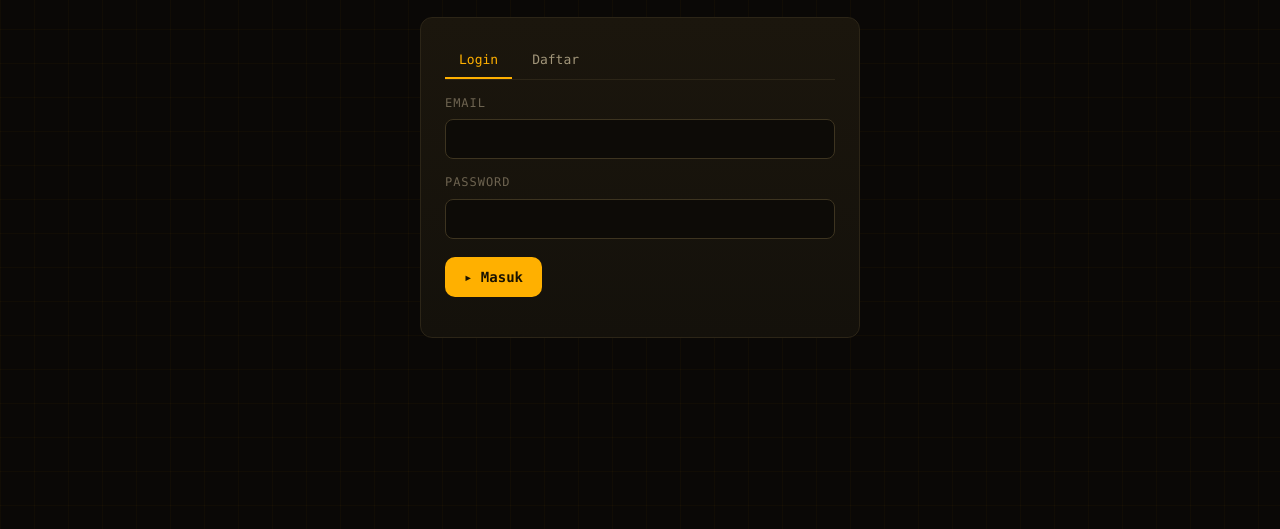
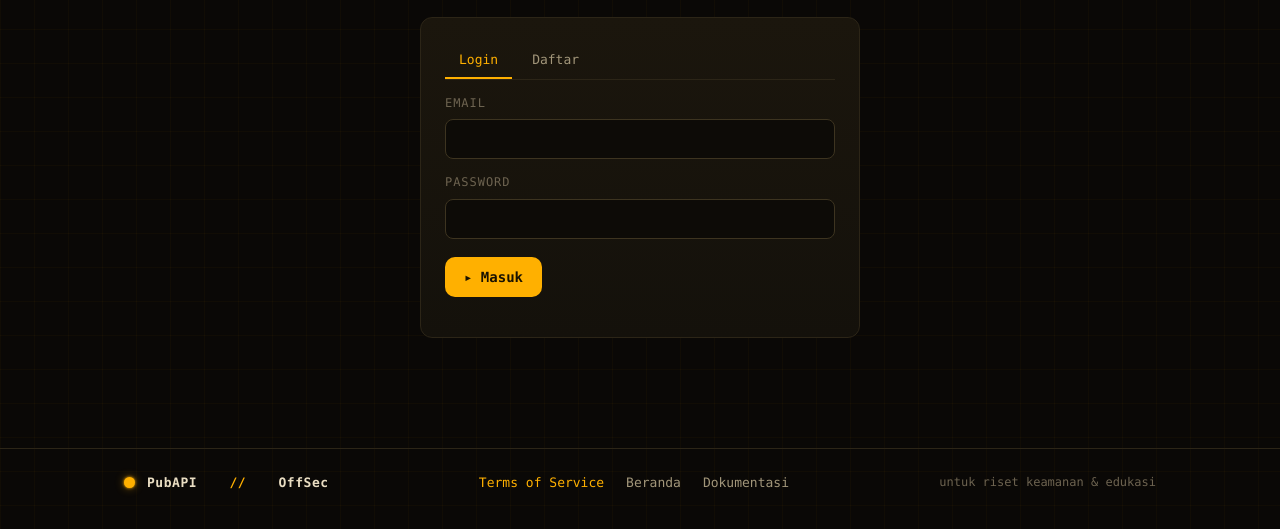
Before and after one commit to teknik-github/PubAPI, a plain HTML site: page web/dashboard.html in a window 1280 px wide. Shown: the part 243-772 px from the top of the page. Drawn offline with Linux system fonts and the light colour scheme.

Commit message:
Add Terms of Service link to page footers → /tos
Landing, docs, and dashboard footers now show a highlighted "Terms of Service"
link (plus Beranda/Dokumentasi/Dashboard) pointing to /tos. Adds a footer to the
dashboard, which previously had none.

Co-Authored-By: Claude Opus 4.8 <noreply@anthropic.com>

```diff
--- a/web/dashboard.html
+++ b/web/dashboard.html
@@ -72,6 +72,12 @@
   .checkbox{display:flex;gap:9px;align-items:flex-start;margin:14px 0;font-size:13px;color:var(--ink-dim)}
   .checkbox input{margin-top:3px}
   .foot-note{color:var(--ink-faint);font-size:12px;font-family:var(--mono);margin-top:8px}
+  footer.site{border-top:1px solid var(--border);padding:24px 0;position:relative;z-index:2}
+  .sitefoot{max-width:1080px;margin:0 auto;padding:0 24px;display:flex;justify-content:space-between;align-items:center;flex-wrap:wrap;gap:12px}
+  .sitefoot .fl{display:flex;gap:22px;font-family:var(--mono);font-size:13px;flex-wrap:wrap}
+  .sitefoot .fl a{color:var(--ink-dim)}.sitefoot .fl a:hover{color:var(--amber)}
+  .sitefoot .fl a.tos{color:var(--amber)}
+  .sitefoot .note{font-family:var(--mono);font-size:12px;color:var(--ink-faint)}
 </style>
 
 <header class="nav"><div class="nav-inner">
@@ -173,6 +179,18 @@
     </div>
   </section>
 </main>
+
+<footer class="site">
+  <div class="sitefoot">
+    <div class="brand" style="font-size:13px"><span class="dot"></span><b>PubAPI</b>&nbsp;<span>//</span>&nbsp;<b>OffSec</b></div>
+    <nav class="fl">
+      <a href="/tos" class="tos">Terms of Service</a>
+      <a href="/">Beranda</a>
+      <a href="/docs">Dokumentasi</a>
+    </nav>
+    <span class="note">untuk riset keamanan &amp; edukasi</span>
+  </div>
+</footer>
 
 <!-- Custom confirm modal (replaces window.confirm) -->
 <div id="confirmOverlay" class="overlay hidden" role="dialog" aria-modal="true">
```
Also changed, not shown: web/docs.html (+9 -0 lines), web/index.html (+9 -0 lines).
